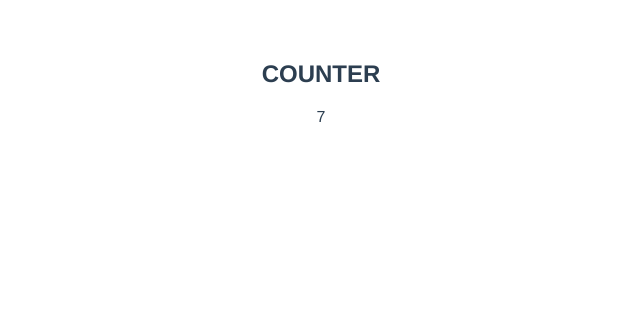
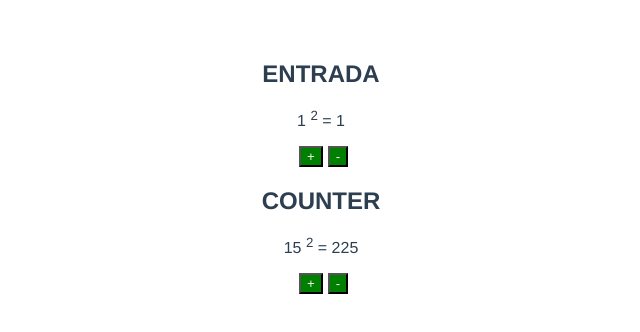
Before and after one commit to jsotoca/vue-fundamentos, a Vue app: page / in a window 1280 px wide. Shown: the top 332 px of the page, without its empty margins (319-959 px from the left). Built offline with nearby package versions, Linux system fonts and the light colour scheme.

Commit message:
Pros titulo y start agregados dentro de componente counter

```diff
--- a/src/App.vue
+++ b/src/App.vue
@@ -1,5 +1,6 @@
 <template>
-  <Counter/>
+  <Counter titulo="entrada" />
+  <Counter :start="15"/>
 </template>
 
 <script>
--- a/src/components/Counter.vue
+++ b/src/components/Counter.vue
@@ -1,14 +1,57 @@
 <template>
-  <h2>COUNTER</h2>
-  <p>7</p>
+  <h2>{{tituloComputed}}</h2>
+  <p>{{counter}} <sup>2</sup> = {{ cuadrado }}</p>
+  <input class="button" @click="aumentar" type="button" value="+">
+  <input class="button" @click="disminuir" type="button" value="-">
 </template>
 
 <script>
 export default {
-    name: 'Counter'
+    name: 'Counter',
+    props: {
+      titulo: String,
+      start: {
+        type: Number,
+        required: true,
+        default: 1
+      }
+    },
+    data(){
+      return {
+        counter: this.start
+      }
+    },
+    methods: {
+      aumentar(){
+        this.counter = this.counter+1;
+      },
+      disminuir(){
+        this.counter = this.counter-1;
+      }
+    },
+    computed: {
+      cuadrado(){
+        return this.counter*this.counter
+      },
+      tituloComputed(){
+        return this.titulo || "counter"
+      }
+    },
 }
 </script>
 
 <style>
+  h2 {
+    text-transform: uppercase;
+  }
+  .button {
+    background: green;
+    color: whitesmoke;
+    cursor: pointer;
+    margin-left: 5px;
+  }
 
+  .button:hover {
+    background: blue;
+  }
 </style>
```
